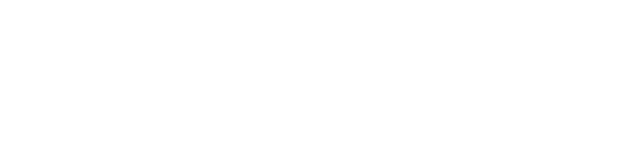
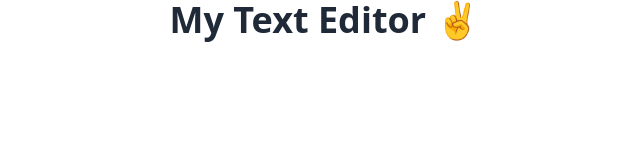
Before and after one commit to mahfuj80/Text-Editor-JS-M5, a plain HTML site: page index.html in a window 1280 px wide. Shown: the whole page, without its empty margins (315-955 px from the left). Drawn offline with nearby package versions, Linux system fonts and the light colour scheme.

Commit message:
nacessary like & file created

```diff
--- a/index.html
+++ b/index.html
@@ -1,14 +1,25 @@
 <!DOCTYPE html>
-<html lang="en">
+<html lang="en" data-theme="light">
 
 <head>
     <meta charset="UTF-8">
     <meta name="viewport" content="width=device-width, initial-scale=1.0">
     <title>My Own Text Editor</title>
+    <!-- Daisy UI -->
+    <link href="https://cdn.jsdelivr.net/npm/daisyui@3.5.1/dist/full.css" rel="stylesheet" type="text/css" />
+    <!-- Tail Wid -->
+    <script src="https://cdn.tailwindcss.com"></script>
+    <!-- Font Awesome -->
+    <script src="https://kit.fontawesome.com/13b995a34b.js" crossorigin="anonymous"></script>
 </head>
 
 <body>
-
+    <!-- Main Section -->
+    <main>
+        <section>
+            <h1 class="text-4xl text-center font-bold">My Text Editor ✌</h1>
+        </section>
+    </main>
 </body>
 
 </html>
--- /dev/null
+++ b/tailwind.config.js
@@ -0,0 +1,8 @@
+/** @type {import('tailwindcss').Config} */
+module.exports = {
+    content: ["./src/**/*.{html,js}"],
+    theme: {
+        extend: {},
+    },
+    plugins: [],
+}
```
Also changed, not shown: js/utilities.js (added).
